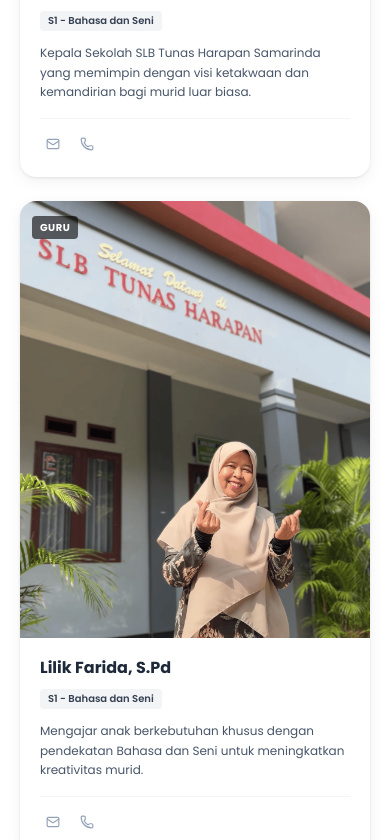
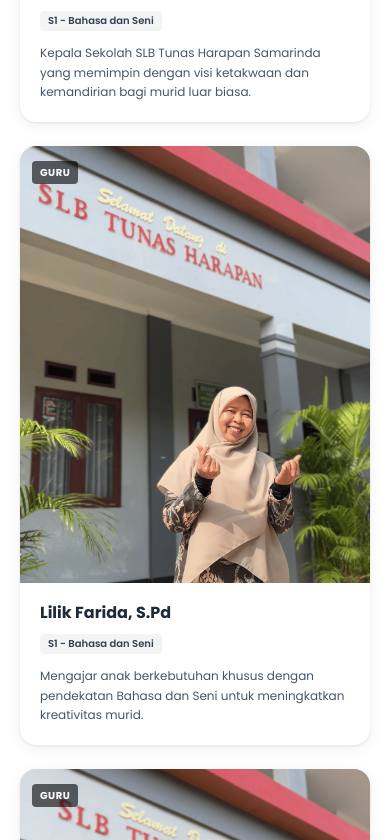
Before and after one commit to mustafidh08/Web-SLB-Tunas-Harapan-Samarinda, a Next.js app: page /profil/staff in a window 390 px wide. Shown: the part 1164-2004 px from the top of the page. Built offline with nearby package versions, Linux system fonts and the light colour scheme.

Commit message:
Remove dummy email and phone icons from teacher cards

```diff
--- a/app/profil/staff/page.tsx
+++ b/app/profil/staff/page.tsx
@@ -2,7 +2,7 @@ import Image from "next/image";
 import SectionTitle from "@/components/ui/SectionTitle";
 import Button from "@/components/ui/Button";
 import { dataStaff } from "@/content/data/staff";
-import { ArrowLeft, Mail, Phone } from "lucide-react";
+import { ArrowLeft } from "lucide-react";
 
 export const metadata = {
   title: "Guru & Staff Pengajar",
@@ -84,16 +84,6 @@ export default function StaffPage() {
                       </p>
                     )}
                   </div>
-
-                  {/* Sosial kontak dummy */}
-                  <div className="flex items-center gap-2 pt-3 border-t border-gray-100 text-[var(--color-text-light)]">
-                    <button className="p-1.5 rounded-lg hover:bg-gray-100 hover:text-[var(--color-primary)] transition-colors" aria-label={`Kirim email ke ${staff.nama}`}>
-                      <Mail size={14} />
-                    </button>
-                    <button className="p-1.5 rounded-lg hover:bg-gray-100 hover:text-[var(--color-secondary)] transition-colors" aria-label={`Hubungi telepon ${staff.nama}`}>
-                      <Phone size={14} />
-                    </button>
-                  </div>
                 </div>
               </div>
             ))}
```
